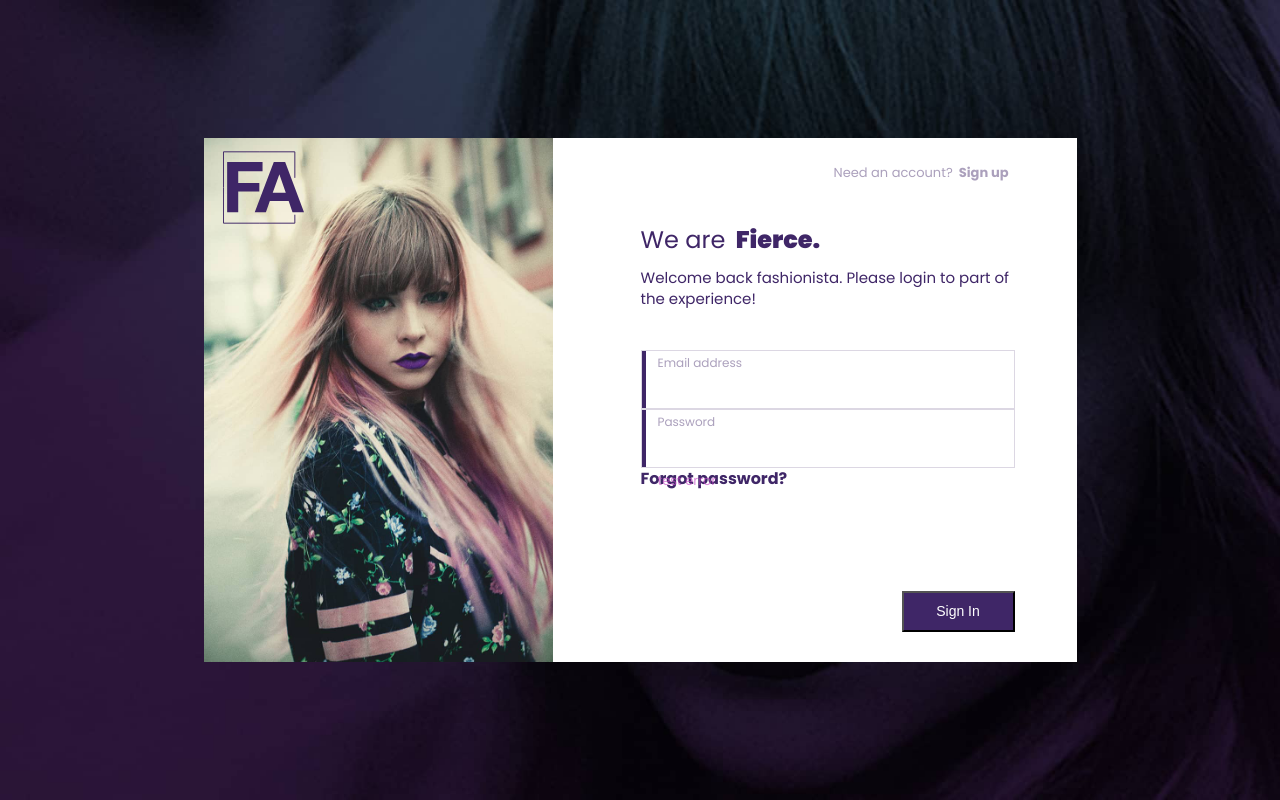
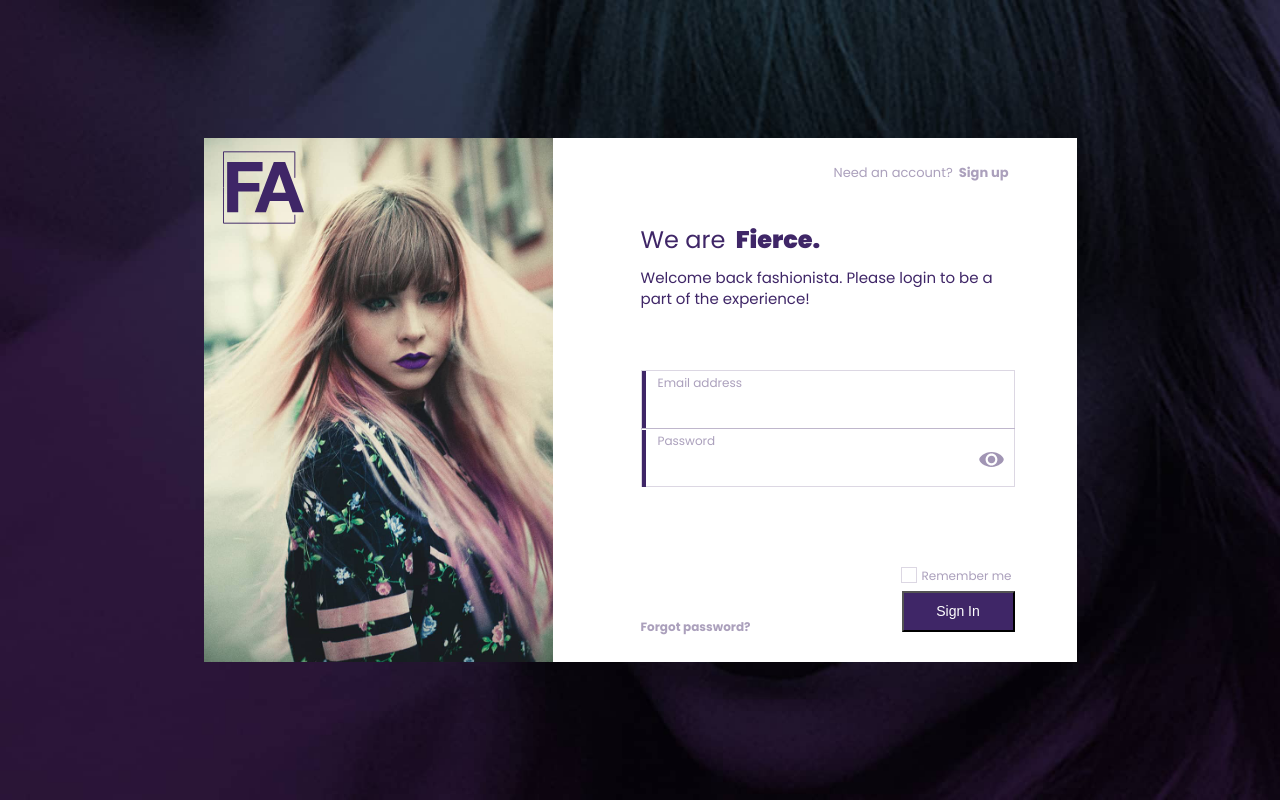
Before and after one commit to royledford/fashion-login-form, a React (Create React App) app: page /login in a window 1280 px wide. Built offline with nearby package versions, Linux system fonts and the light colour scheme.

Commit message:
WIP: login form, add controls and get error messaging working

```diff
--- a/src/App.js
+++ b/src/App.js
@@ -23,7 +23,7 @@ class App extends Component {
           <PageCard>
             <Switch>
               <Route exact path="/" component={PageShell(Home)} />
-              <Route path="/login" component={LoginContainer} />
+              <Route path="/login" component={PageShell(LoginContainer)} />
               <Route path="/signup" component={PageShell(SignupContainer)} />
               <Route path="/terms" component={TermsOfService} />
               <Route path="/privacy" component={Privacy} />
--- /dev/null
+++ b/src/components/Common/Checkbox.css
@@ -0,0 +1,73 @@
+.checkbox {
+  position: relative;
+  display: block;
+  padding-left: 21px;
+  color: var(--input-label);
+}
+
+.checkbox input {
+  position: absolute;
+  z-index: -1;
+  opacity: 0;
+}
+
+.checkbox-box {
+  position: absolute;
+  top: -1px;
+  left: 0;
+  width: 16px;
+  height: 16px;
+  border: 1px solid var(--input-border);
+}
+
+/* Hover and focus states */
+.checkbox:hover input ~ .checkbox-box,
+.checkbox input:focus ~ .checkbox-box {
+  background: var(--input-border);
+}
+
+/* Checked state */
+.checkbox input:checked ~ .checkbox-box {
+  background: white;
+}
+
+/* Hover state whilst checked */
+.checkbox:hover input:not([disabled]):checked ~ .checkbox-box,
+.checkbox input:checked:focus ~ .checkbox-box {
+  background: var(--input-border);
+}
+
+/* Disabled state */
+.checkbox input:disabled ~ .checkbox-box {
+  pointer-events: none;
+  opacity: 0.6;
+  background: var(--disabled-bg);
+}
+
+/* Check mark */
+.checkbox-box:after {
+  position: absolute;
+  display: none;
+  content: '';
+}
+
+/* Show check mark */
+.checkbox input:checked ~ .checkbox-box:after {
+  display: block;
+}
+
+/* Checkbox tick */
+.checkbox-check .checkbox-box:after {
+  top: 0;
+  left: 4px;
+  width: 6px;
+  height: 12px;
+  transform: rotate(45deg);
+  border: solid var(--brandcolor);
+  border-width: 0 2px 2px 0;
+}
+
+/* Disabled tick colour */
+.checkbox-check input:disabled ~ .checkbox-box:after {
+  border-color: var(--disabled-fg);
+}
--- /dev/null
+++ b/src/components/Common/Checkbox.js
@@ -0,0 +1,26 @@
+import React, { Component } from 'react'
+import PropTypes from 'prop-types'
+import './Checkbox.css'
+
+export default class Checkbox extends Component {
+  static propTypes = {
+    id: PropTypes.string.isRequired,
+    someProp: PropTypes.string,
+    checked: PropTypes.bool.isRequired,
+    disabled: PropTypes.bool,
+  }
+  static defaultProps = {
+    disabled: false,
+  }
+
+  render() {
+    const { id, name, disabled, checked } = this.props
+    return (
+      <label htmlFor={id} className="checkbox checkbox-check">
+        Remember me
+        <input type="checkbox" name={name} id={id} checked={checked} disabled={disabled} />
+        <div className="checkbox-box" />
+      </label>
+    )
+  }
+}
--- a/src/components/Login/LFinputPassword.css
+++ b/src/components/Login/LFinputPassword.css
@@ -1,5 +1,14 @@
+.lfinputpassword {
+  position: relative;
+  width: 374px;
+  height: 59px;
+}
+
+.lfinputpassword-input {
+  top: -32px;
+}
 .lfinputpassword-eye {
-  position: absolute;
+  position: relative;
   top: 18px;
   left: 338px;
   color: var(--brandcolor-light);
--- a/src/components/Login/LFinputPassword.js
+++ b/src/components/Login/LFinputPassword.js
@@ -22,19 +22,21 @@ export default class LFinputPassword extends Component {
   }
 
   render() {
-    const { className, value, id, label, errorMessage, onChange, hasFocus } = this.props
+    const { className, value, id, label, errorMessage, onChange, hasFocus, errorPosition } = this.props
     const { inputType } = this.state
     return (
-      <div className={className}>
+      <div className={`lfinputpassword ${className}`}>
         <IconEye className="lfinputpassword-eye" size={25} color={brandcolorLight} onClick={this.handleShowPassword} />
         <LFtextInput
           label={label}
           id={id}
+          className="lfinputpassword-input"
           value={value}
           type={inputType}
           errorMessage={errorMessage}
           onChange={onChange}
           hasFocus={hasFocus}
+          errorPosition={errorPosition}
         />
       </div>
     )
--- a/src/components/Login/LFtextInput.css
+++ b/src/components/Login/LFtextInput.css
@@ -44,7 +44,6 @@
 
 .lftextinput-error {
   position: relative;
-  top: -44px;
   left: 16px;
   font-size: 13px;
   color: var(--input-error);
@@ -54,6 +53,12 @@
   animation-fill-mode: both;
   animation-iteration-count: infinite;
   animation-name: pulse;
+}
+.lftextinput-bottom {
+  top: -44px;
+}
+.lftextinput-top {
+  top: -148px;
 }
 
 .lftextinput-showfocus {
--- a/src/components/Login/LFtextInput.js
+++ b/src/components/Login/LFtextInput.js
@@ -11,12 +11,14 @@ export default class LFtextInput extends Component {
     className: PropTypes.string,
     errorMessage: PropTypes.string,
     onChange: PropTypes.func,
+    errorPosition: PropTypes.oneOf(['top', 'bottom']),
   }
   static defaultProps = {
     type: 'input',
     className: '',
     errorMessage: '',
     onChange: () => {},
+    errorPosition: 'bottom',
   }
 
   constructor(props) {
@@ -51,12 +53,20 @@ export default class LFtextInput extends Component {
     this.setState({ focused: false })
   }
 
+  handleBlur = () => {
+    this.removeFocus()
+    if (this.props.onBlur) this.props.onBlur()
+  }
+
   render() {
-    const { id, value, label, type, errorMessage, className, onChange } = this.props
+    const { id, value, label, type, errorMessage, className, onChange, errorPosition } = this.props
     const { focused } = this.state
 
     let focusClass = ''
     if (focused) focusClass = 'lftextinput-showfocus'
+
+    let errorClass = 'lftextinput-bottom'
+    if (errorPosition === 'top') errorClass = 'lftextinput-top'
 
     return (
       <div className={`lftextinput-wrap ${className}`} onClick={this.setFocus}>
@@ -72,11 +82,11 @@ export default class LFtextInput extends Component {
           className={'lftextinput-input'}
           type={type}
           onFocus={this.setFocus}
-          onBlur={this.removeFocus}
+          onBlur={this.handleBlur}
           onChange={onChange}
         />
         <div className={`lftextinput-focus ${focusClass}`} />
-        <span className="lftextinput-error">{errorMessage}</span>
+        <span className={`lftextinput-error ${errorClass}`}>{errorMessage}</span>
       </div>
     )
   }
--- a/src/components/Login/Login.css
+++ b/src/components/Login/Login.css
@@ -13,23 +13,36 @@
 
 .login-message {
   margin-top: 10px;
-  margin-bottom: 41px;
+  margin-bottom: 61px;
   font-size: 15px;
 }
 
-.login-forgot a:link {
+.login-forgot {
+  position: relative;
+  top: 110px;
+  font-size: 12px;
+}
+
+.login-forgot:link {
   color: var(--input-label);
   text-decoration: none;
 }
 
-.login-forgot a:visited {
+.login-forgot:visited {
   color: var(--input-label);
 }
 
-.login-forgot a:hover {
+.login-forgot:hover {
   color: var(--brandcolor);
 }
 
-.login-forgot a:active {
+.login-forgot:active {
   color: var(--brandcolor);
 }
+
+.login-rem {
+  position: relative;
+  top: 80px;
+  left: 260px;
+  font-size: 12px;
+}
--- a/src/components/Login/Login.js
+++ b/src/components/Login/Login.js
@@ -9,6 +9,7 @@ import LFtextInput from './LFtextInput'
 import LFbutton from './LFbutton'
 import LFinputPassword from './LFinputPassword'
 import LFloader from './LFloader'
+import Checkbox from '../Common/Checkbox'
 
 import { brandcolor } from '../../styles/colors'
 import './Login.css'
@@ -17,8 +18,8 @@ export default class Login extends Component {
   static propTypes = {
     email: PropTypes.string,
     password: PropTypes.string,
-    errorEmail: PropTypes.string,
-    errorPassword: PropTypes.string,
+    emailErrorMsg: PropTypes.string,
+    passwordErrorMsg: PropTypes.string,
     onEmailChange: PropTypes.func.isRequired,
     onPasswordChange: PropTypes.func.isRequired,
     onEmailBlur: PropTypes.func.isRequired,
@@ -29,8 +30,7 @@ export default class Login extends Component {
   static defaultProps = {
     email: '',
     password: '',
-    errorEmail: '',
-    errorPassword: '',
+    errorMsg: '',
     loading: false,
   }
 
@@ -38,8 +38,8 @@ export default class Login extends Component {
     const {
       email,
       password,
-      errorEmail,
-      errorPassword,
+      emailErrorMsg,
+      passwordErrorMsg,
       onEmailChange,
       onPasswordChange,
       onEmailBlur,
@@ -49,15 +49,11 @@ export default class Login extends Component {
     } = this.props
 
     let disableButton = false
-
     if (loading) {
-      // passwordDisplay = 'signup-hide-up'
-      // toEmailDisplay = 'signup-hide-up'
-      // loaderDisplay = 'signup-show'
       disableButton = true
     }
-    const message = 'Welcome back fashionista. Please login to part of the experience!'
 
+    const message = 'Welcome back fashionista. Please login to be a part of the experience!'
     return (
       <div className="login-content">
         <LFswitchLink linkTo="signup" className="login-switch" />
@@ -70,21 +66,22 @@ export default class Login extends Component {
             id="email"
             value={email}
             onChange={onEmailChange}
-            errorMessage={errorEmail}
+            errorMessage={emailErrorMsg}
             onBlur={onEmailBlur}
             className="login-input"
             label="Email address"
+            errorPosition="top"
           />
-          <LFtextInput
+          <LFinputPassword
             floatingLabelText="Password"
             type="password"
             id="password"
             value={password}
             onChange={onPasswordChange}
-            // errorMessage={errorPassword}
-            errorMessage="test error"
+            errorMessage={passwordErrorMsg}
             onBlur={onPasswordBlur}
             label="Password"
+            errorPosition="bottom"
           />
           <LFbutton
             label="Sign In"
@@ -94,6 +91,9 @@ export default class Login extends Component {
             onClick={onSubmit}
           />
         </form>
+        <div className="login-rem">
+          <Checkbox id="remember" id="remember" label="Remember Me" />
+        </div>
         <Link className="login-forgot" to="/forgot">
           Forgot password?
         </Link>
--- a/src/components/Login/LoginContainer.js
+++ b/src/components/Login/LoginContainer.js
@@ -11,10 +11,13 @@ export default class LoginContainer extends Component {
       password: '',
       emailErrorMsg: '',
       passwordErrorMsg: '',
+      errorMsg: '',
       redirectToHome: false,
       loading: false,
       submitFailed: false,
     }
+    this.handleSubmit = this.handleSubmit.bind(this)
+    this.handleEmailValidation = this.handleEmailValidation.bind(this)
   }
 
   handleEmailChange = event => {
@@ -26,13 +29,12 @@ export default class LoginContainer extends Component {
   }
 
   handleEmailValidation = event => {
-    event.preventDefault()
+    const emailCheck = emailValid(this.state.email)
 
-    const emailCheck = emailValid(this.state.email)
     if (emailCheck.valid) {
-      this.setState({ emailErrorMsg: '', showNext: 'password', setFocusTo: 'password' })
+      this.setState({ emailErrorMsg: '' })
     } else {
-      this.setState({ emailErrorMsg: emailCheck.message, setFocusTo: 'email' })
+      this.setState({ emailErrorMsg: emailCheck.message })
     }
   }
 
@@ -42,12 +44,15 @@ export default class LoginContainer extends Component {
     if (passwordCheck.valid) {
       this.setState({ passwordErrorMsg: '' })
     } else {
-      this.setState({ passwordErrorMsg: passwordCheck.message, setFocusTo: 'password' })
+      this.setState({ passwordErrorMsg: passwordCheck.message })
     }
   }
 
   handleSubmit = event => {
     event.preventDefault()
+
+    this.handleEmailValidation()
+    this.handlePasswordValidation()
   }
 
   render() {
@@ -60,8 +65,8 @@ export default class LoginContainer extends Component {
         <Login
           email={email}
           password={password}
-          errorEmail={emailErrorMsg}
-          errorPassword={passwordErrorMsg}
+          emailErrorMsg={emailErrorMsg}
+          passwordErrorMsg={passwordErrorMsg}
           onEmailChange={this.handleEmailChange}
           onPasswordChange={this.handlePasswordChange}
           onSubmit={this.handleSubmit}
```
